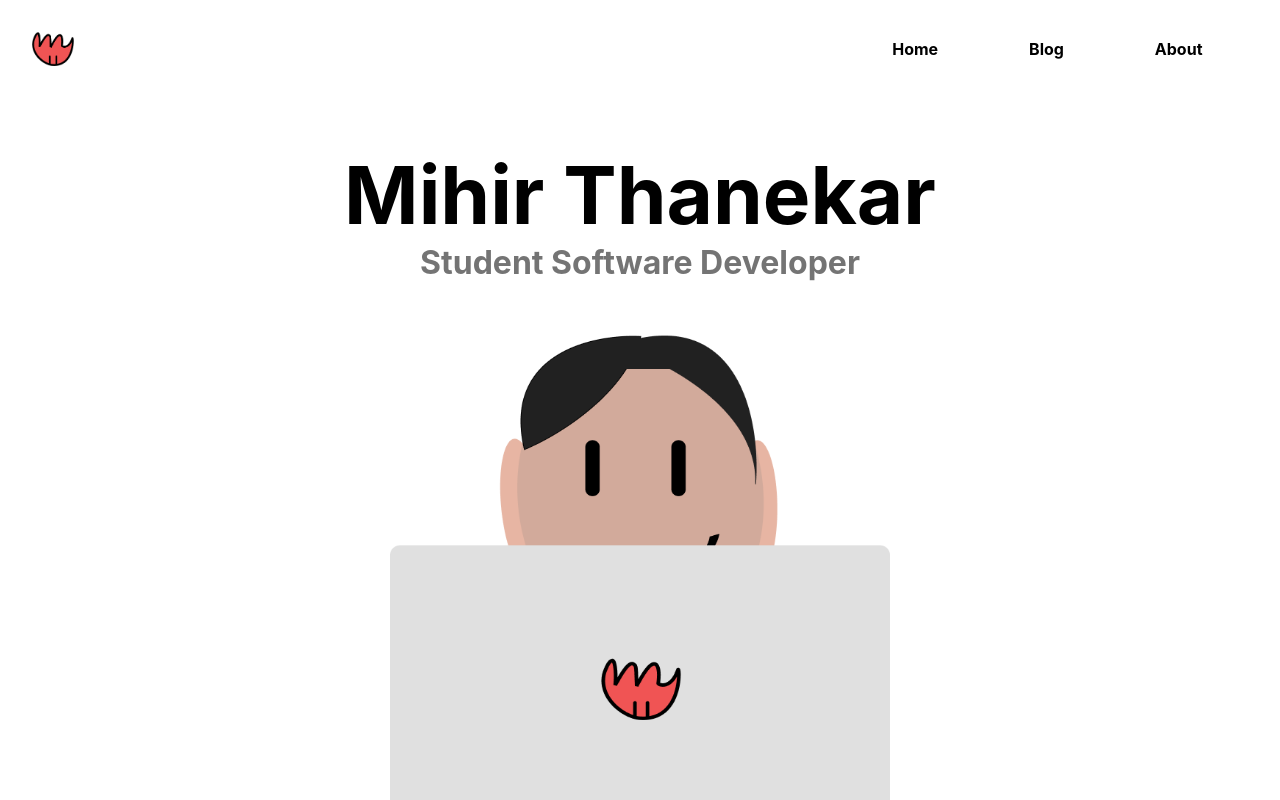
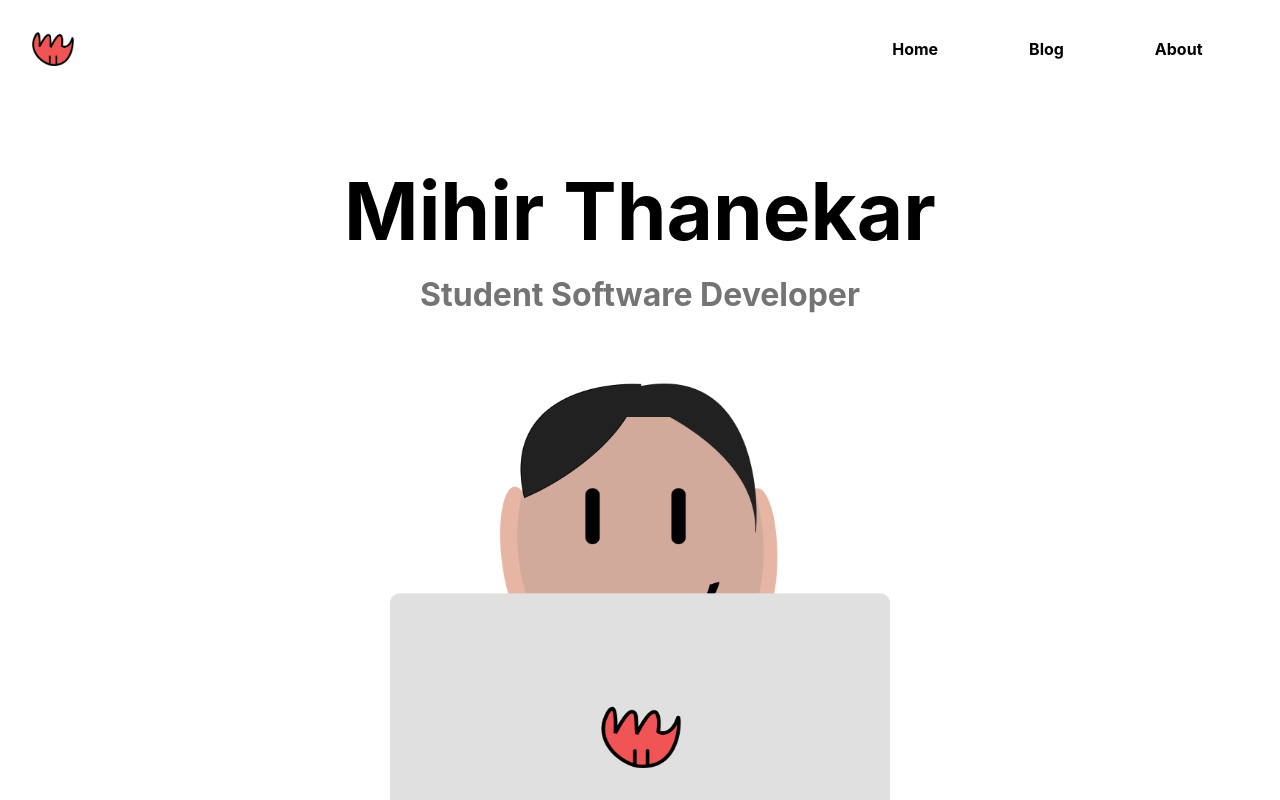
Before and after one commit to me-here/portfolio-site, a Next.js app: page / in a window 1280 px wide. Shown: the top 800 px of the page. Built offline with nearby package versions, Linux system fonts and the light colour scheme.

Commit message:
Reuse SpacedGroup style in Hero.

```diff
--- a/components/Hero.tsx
+++ b/components/Hero.tsx
@@ -1,33 +1,35 @@
-import Image from 'next/image'
-import styled from 'styled-components'
-import { CenteredFlex, Title, SecondaryTitle } from '../styles/global-styled'
-import SocialIcons from './SocialIcons'
+import Image from "next/image";
+import styled from "styled-components";
+import {
+  CenteredFlex,
+  Title,
+  SecondaryTitle,
+  SpacedGroup,
+} from "../styles/global-styled";
+import SocialIcons from "./SocialIcons";
 
 export default function Hero() {
   return (
     <CenteredFlex column={true}>
-      <SpacedGroup vertical="3rem">
+      <CenteredSpacedGroup vertical="3rem">
         <Title>Mihir Thanekar</Title>
         <SecondaryTitle>Student Software Developer</SecondaryTitle>
-      </SpacedGroup>
+      </CenteredSpacedGroup>
       <Image
         src="/hero_image.png"
         alt="Cartoon Mihir with a laptop."
         width={500}
         height={500}
       />
-      <SpacedGroup vertical="2rem">
-        <SocialIcons/>
-      </SpacedGroup>
+      <CenteredSpacedGroup vertical="2rem">
+        <SocialIcons />
+      </CenteredSpacedGroup>
     </CenteredFlex>
   );
-};
+}
 
-const SpacedGroup = styled.div`
-  margin: ${(props: {vertical: string}) => props.vertical} 0;
-
+const CenteredSpacedGroup = styled(SpacedGroup)`
   > * {
-    margin: 0;
     text-align: center;
   }
 `;
```
